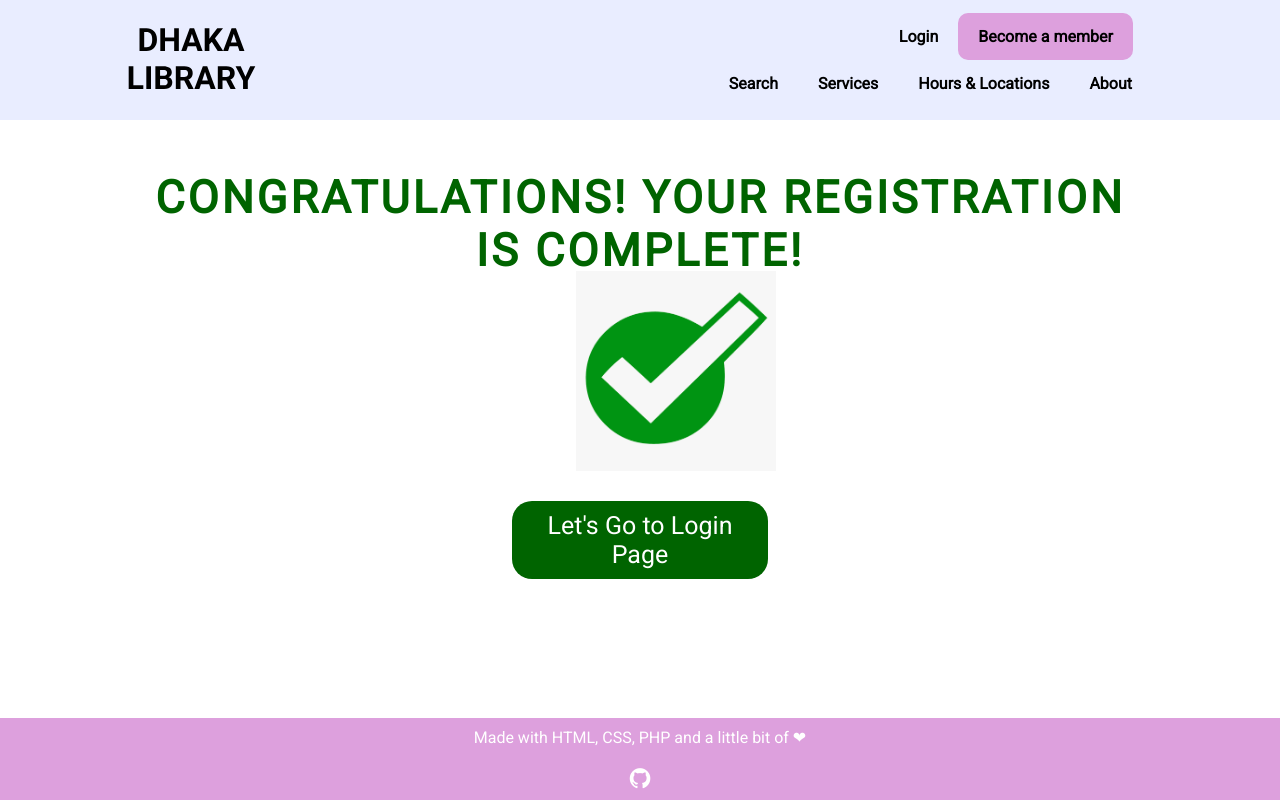
After one commit to meshiyet/CSE311_PROJECT_GROUP13, a PHP site: page /registration_success.php in a window 1280 px wide. The commit adds this page. Run offline with PHP 8.4, Linux system fonts and the light colour scheme.

Commit message:
slight modification

```diff
--- /dev/null
+++ b/CSS/registration_success.css
@@ -0,0 +1,50 @@
+.main{
+
+}
+.top{
+	/*background-color: limegreen;*/
+	height: 100px;
+	width: 80%;
+	/*border: 2px solid red;*/
+	margin: 1% auto;
+	margin-bottom: 0;
+}
+.top p{
+
+	margin: 0 auto;
+	margin-top: 5%;
+	font-family: "Roboto", sans-serif;
+	text-align: center;
+	font-size: 45px;
+	color: darkgreen;
+	letter-spacing: 3px;
+	font-weight: bold;
+	text-transform: uppercase;
+}
+.image{
+	/*border: 2px solid red;*/
+	margin: 0 auto;
+}
+.image img{
+	margin-left: 45%;
+}
+.login{
+	margin-top: 2%;
+}
+.login a{
+	color: black;
+	text-decoration: none;
+}
+.login p{
+	padding: 10px;
+	border-radius: 20px;
+	margin: 0 auto;
+	width: 20%;
+	background-color: darkgreen;
+	text-align: center;
+	font-family: "Roboto", sans-serif;
+	font-size: 25px;
+	text-decoration: none;
+	color: white;
+
+}
--- a/admin_login.php
+++ b/admin_login.php
@@ -5,6 +5,9 @@
      {
         header("location: admin_portal.php");
      }
+     $_SESSION = array();
+     session_unset();
+     session_destroy();
      $usernameValue = "";
      $passwordValue = "";
      $error = "";
--- /dev/null
+++ b/registration_success.php
@@ -0,0 +1,28 @@
+<!DOCTYPE html>
+<html>
+<head>
+	<meta charset="utf-8">
+	<meta name="viewport" content="width=device-width, initial-scale=1">
+	<link href="CSS/registration_success.css" rel="stylesheet">
+	 <nav>
+        <?php include 'navbar.php';?>
+    </nav>
+	<title>Registration Complete</title>
+</head>
+<body>
+<div class="main">
+	<div class="top">
+		<p>Congratulations! Your Registration is Complete!</p>
+	</div>
+	<div class="image">
+		<img src="images/done.png" height="200" width="200">
+	</div>
+	<div class="login">
+		<a href="user_login.php"><p>Let's Go to Login Page</p></a>
+	</div>
+</div>
+</body>
+<footer>
+         <?php include 'footer.html';?>
+    </footer>
+</html>
--- a/user_login.php
+++ b/user_login.php
@@ -6,6 +6,9 @@
      {
         header("location: user_profile.php");
      }
+     $_SESSION = array();
+     session_unset();
+     session_destroy();
      $usernameValue = "";
      $passwordValue = "";
      $error = "";
--- a/user_register.php
+++ b/user_register.php
@@ -33,6 +33,7 @@
             $year = (string)$_POST['year'];
             $gender = $_POST['gender'];
             $username = $_POST['username'];
+            $password1 = $_POST['password1'];
             $password2 = $_POST['password2'];
             $no_of_month = array("January" => "01","February" => "02", "March" => "03",
                 "April" => "04", "May" => "05", "June" => "06",
@@ -125,7 +126,7 @@
                        VALUES('$username', '$firstName','$middleName', '$lastName', '$email', '$phone', '$address', '$dob', '$gender', '$hashed_password')";
                  if(mysqli_query($db,$sql))
                  {
-                    $errorMassege = "Registration Complete";
+                    header("location: registration_success.php");
                  }
                  else
                  {
```
Also changed, not shown: admin_addbook.php (+22 -1 lines), index.php (+1 -12 lines), user_profile.php (+14 -7 lines), images/done.png (added).
